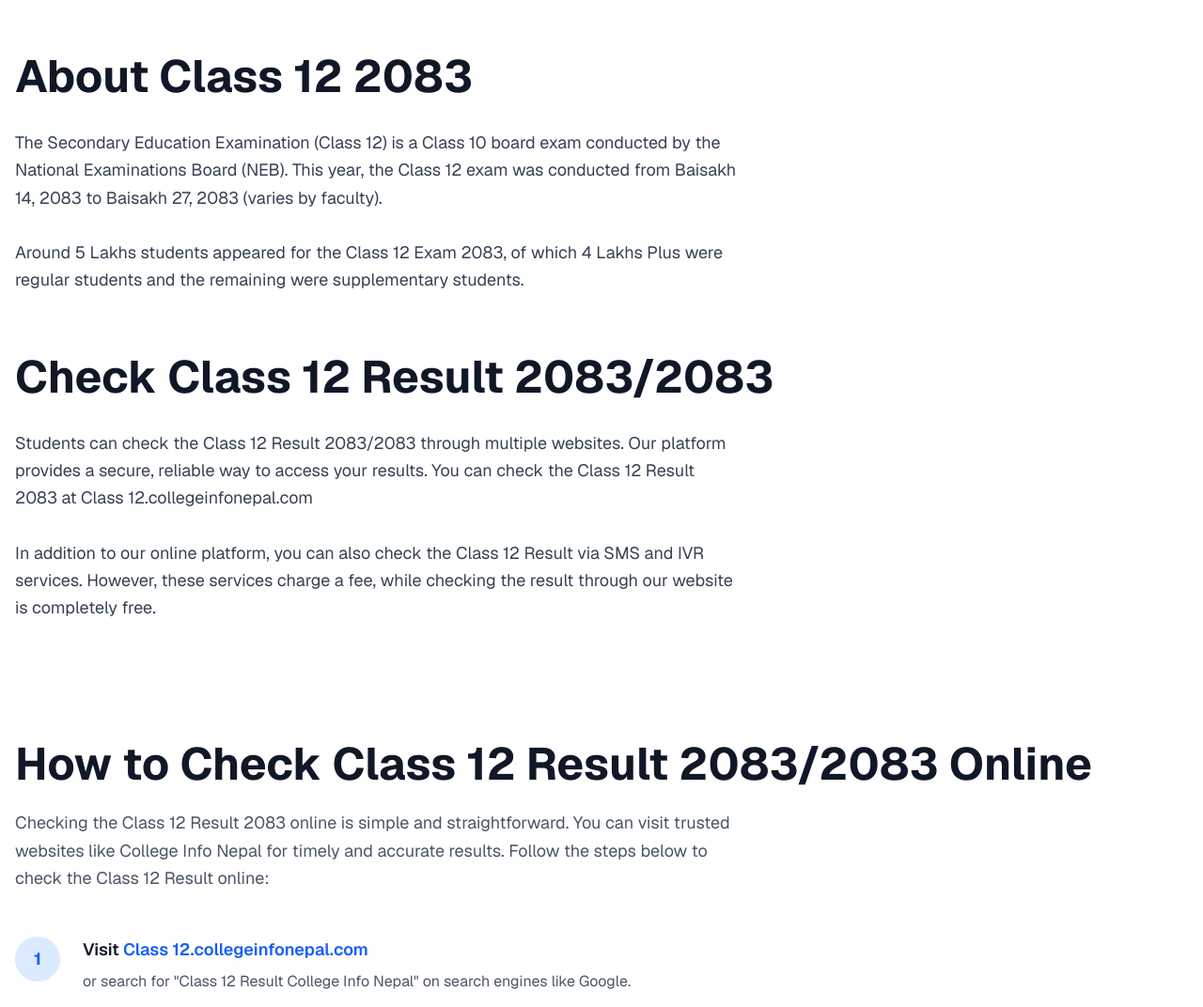
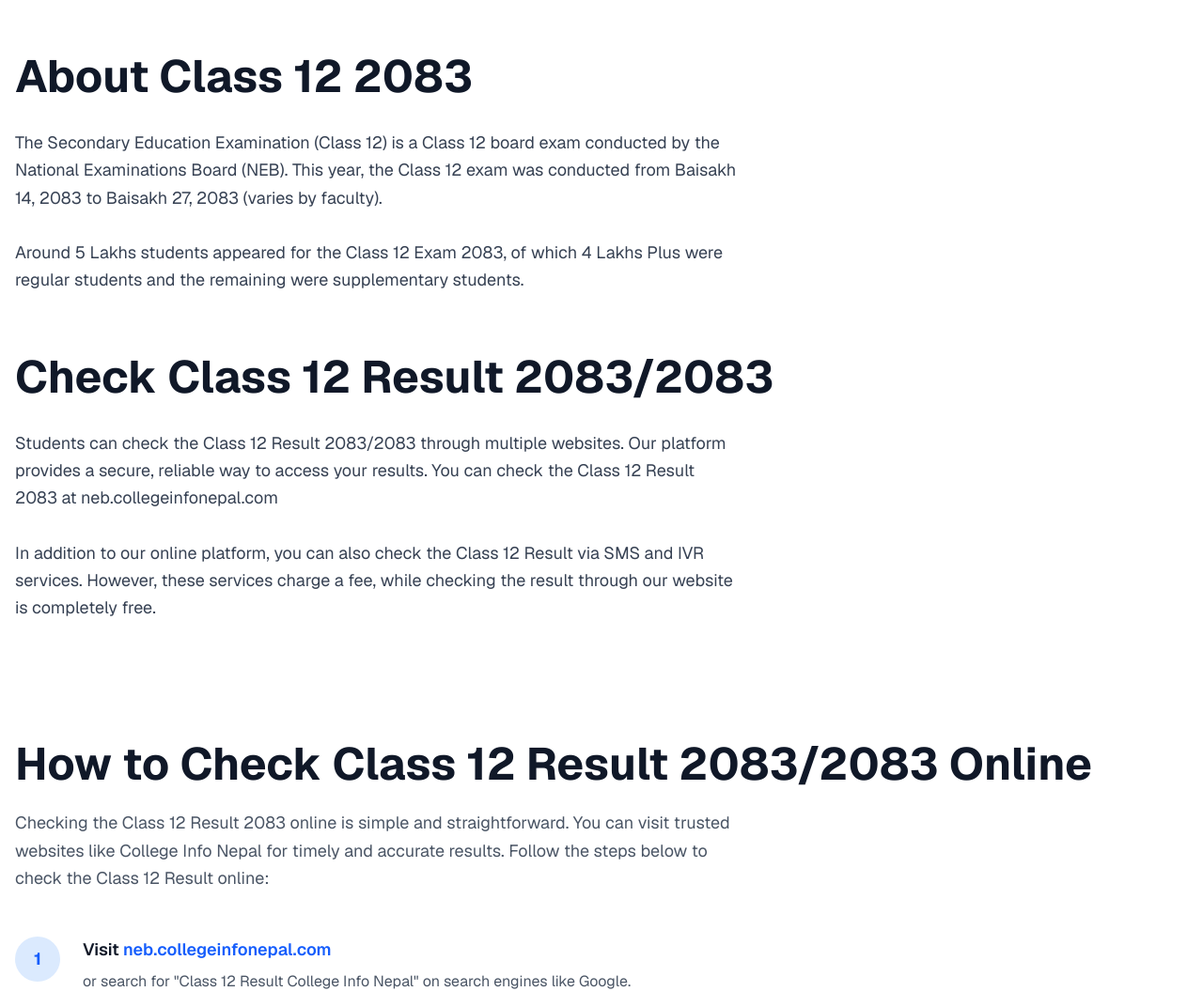
Before and after one commit to ronishdhakal/neb, a Next.js app: page / in a window 1280 px wide. Shown: the part 500-1572 px from the top of the page at 94% size. Built offline with nearby package versions, Linux system fonts and the light colour scheme.

Commit message:
Few Fized

```diff
--- a/app/components/result/HowToCheckOnline.jsx
+++ b/app/components/result/HowToCheckOnline.jsx
@@ -21,7 +21,7 @@ export default function HowToCheckOnline() {
             </div>
             <div>
               <p className="text-lg font-semibold text-gray-900">
-                Visit <span className="text-blue-600">Class 12.collegeinfonepal.com</span>
+                Visit <span className="text-blue-600">neb.collegeinfonepal.com</span>
               </p>
               <p className="text-gray-600 mt-2">
                 or search for &quot;Class 12 Result College Info Nepal&quot; on search engines like Google.
--- a/app/components/result/ResultAbout.jsx
+++ b/app/components/result/ResultAbout.jsx
@@ -7,7 +7,7 @@ export default function ResultAbout() {
           <h2 className="text-4xl md:text-5xl font-bold text-gray-900 mb-8">About Class 12 2083</h2>
 
           <p className="text-lg text-gray-700 leading-relaxed max-w-3xl">
-            The Secondary Education Examination (Class 12) is a Class 10 board exam conducted by the National Examinations
+            The Secondary Education Examination (Class 12) is a Class 12 board exam conducted by the National Examinations
             Board (NEB). This year, the Class 12 exam was conducted from Baisakh 14, 2083 to Baisakh 27, 2083 (varies by
             faculty).
             <br />
@@ -22,7 +22,7 @@ export default function ResultAbout() {
 
           <p className="text-lg text-gray-700 leading-relaxed max-w-3xl">
             Students can check the Class 12 Result 2083/2083 through multiple websites. Our platform provides a secure,
-            reliable way to access your results. You can check the Class 12 Result 2083 at Class 12.collegeinfonepal.com
+            reliable way to access your results. You can check the Class 12 Result 2083 at neb.collegeinfonepal.com
             <br />
             <br />
             In addition to our online platform, you can also check the Class 12 Result via SMS and IVR services. However,
--- a/app/components/result/ResultFAQs.jsx
+++ b/app/components/result/ResultFAQs.jsx
@@ -7,7 +7,7 @@ export default function ResultFAQs() {
     {
       question: "Can I check my result on College Info Nepal?",
       answer:
-        "Yes. Once NEB publishes the Class 12 Result, it will be accessible via the College Info Nepal website at Class 12.collegeinfonepal.com We recommend bookmarking our result page.",
+        "Yes. Once NEB publishes the Class 12 Result, it will be accessible via the College Info Nepal website at neb.collegeinfonepal.com We recommend bookmarking our result page.",
     },
     {
       question: "Can I check the Class 12 Result 2083 online?",
```
